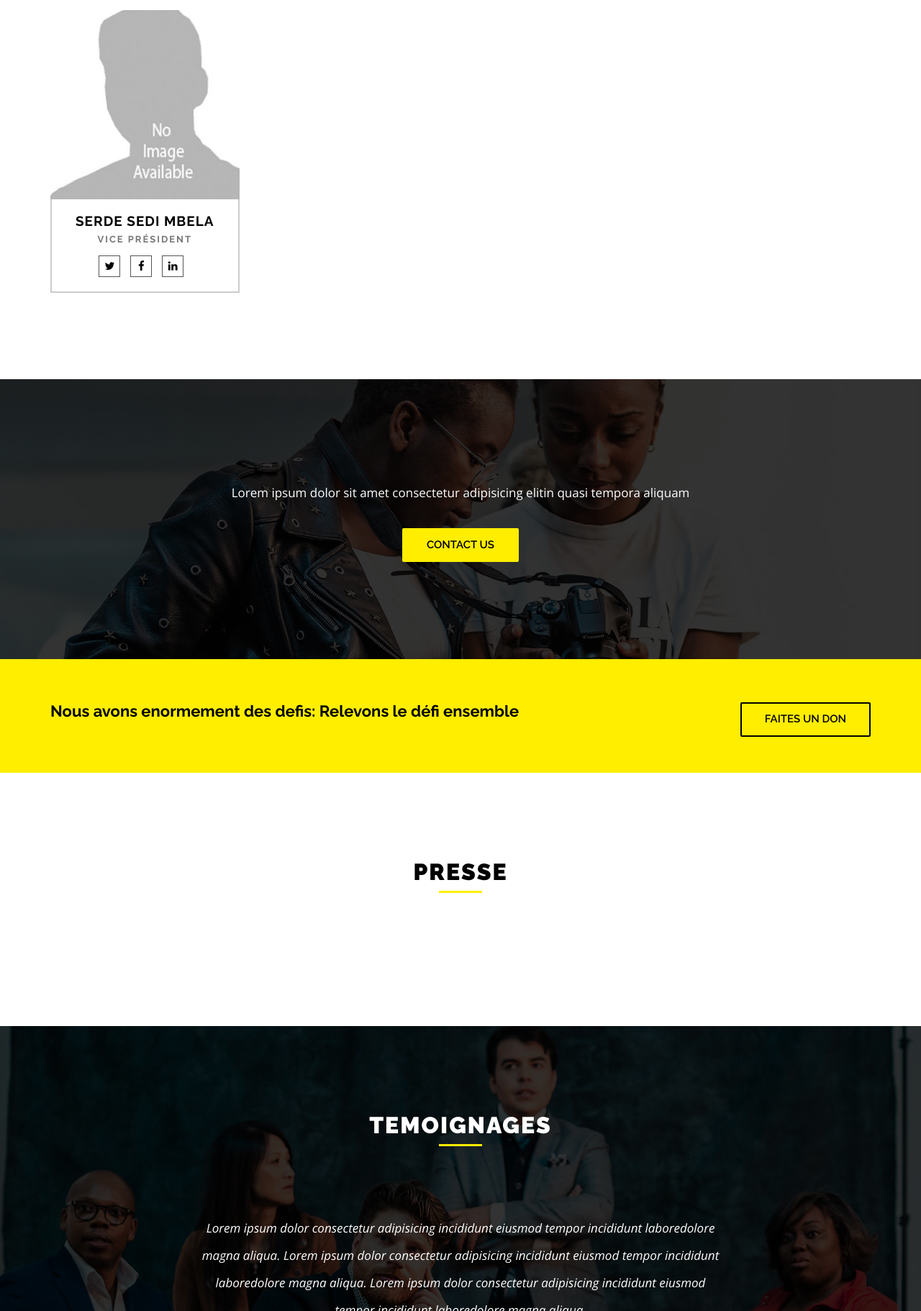
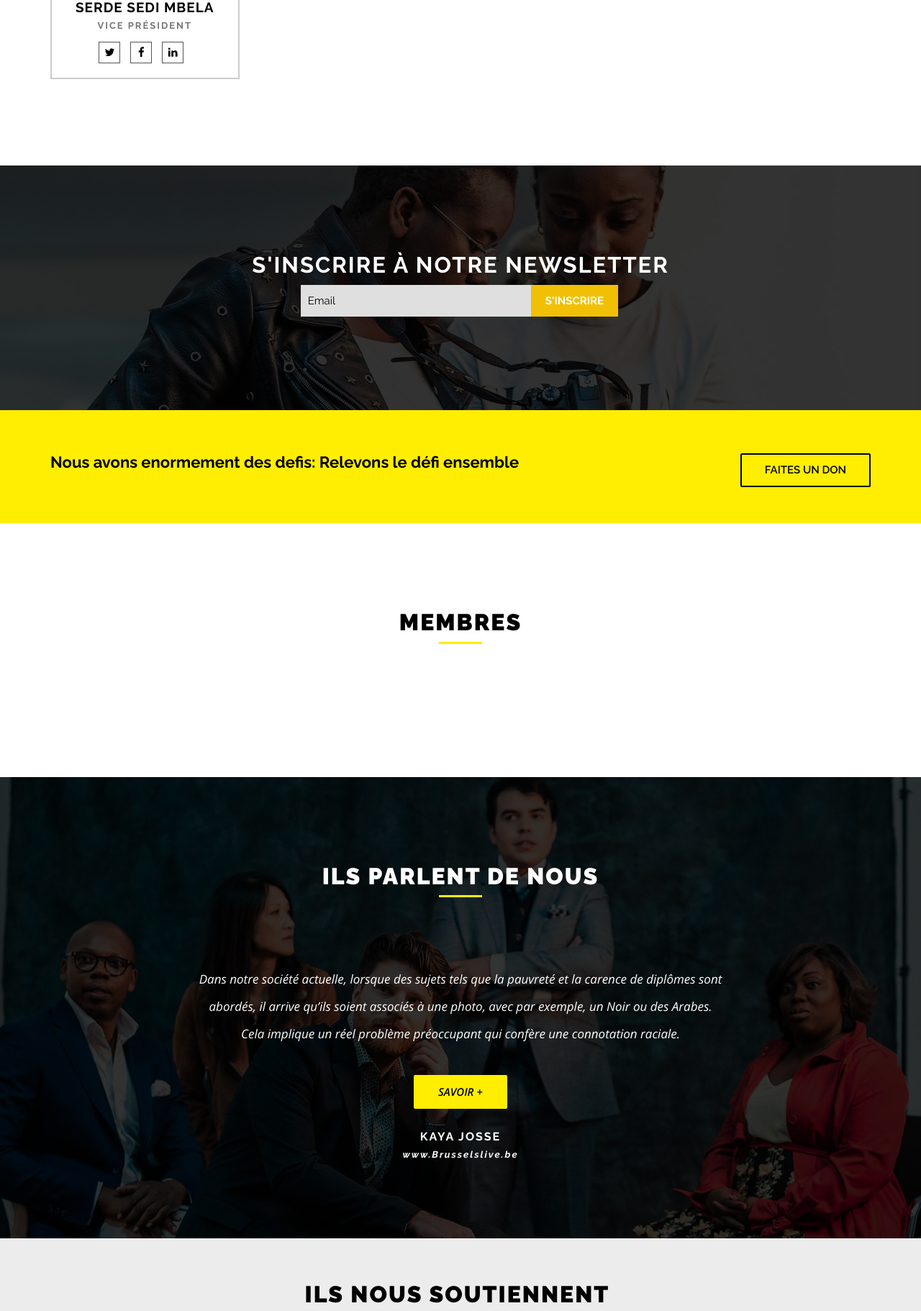
Before and after one commit to sallartiste/story, a PHP site: page / in a window 1280 px wide. Shown: the part 4678-6500 px from the top of the page at 72% size. Run offline with PHP 8.4, Linux system fonts and the light colour scheme; some libraries are stand-ins or nearby versions.

Commit message:
le commit du midi

```diff
--- a/css/style.css
+++ b/css/style.css
@@ -587,22 +587,31 @@
 }
 .about-intro {
 	margin-bottom:30px;
-	padding-left:60px;
+	padding-left:20px;
 }
 .about-intro h3 {
 	font-size: 26px;
 }
 .about-intro p {
-	margin: 30px 0;
+	margin:  0 0 20px 0;
 }
 .about-intro .btn {
 }
+
+.about-intro span{
+	font-size: 1em;
+	font-weight: bolder;
+}
+
+.about-section h3{
+	padding-bottom: 20px;
+}
 /*--------------------------------------------*/
 /*   Video Section
 /*--------------------------------------------*/
 
 .video-section {
-	padding:140px 0px;
+	padding:80px 0px;
 	background: url(../images/video-bg.jpg);
 	position: relative;
 	-webkit-background-size: cover;
@@ -637,6 +646,7 @@
 
 .tab-section {
 	background:#FAFAFA;
+	padding-top: 0;
 }
 .content-tab-1 .nav {
 	text-align: center;
@@ -1111,6 +1121,41 @@
 	text-align:center;
 	padding: 120px 0px 130px;
 }
+
+.subscribe input[type="email"] {
+    outline: none;
+    padding: 10px;
+    border: none;
+    background: #DFDFDF;
+    font-size: 1em;
+    color: #010103;
+    width: 72%;
+	 float:left;
+}
+.subscribe input[type="submit"]{
+	  outline: none;
+    padding: 10px 20px;
+    border: none;
+    background:#f1c004;
+    font-size: 1em;
+    color: #fff;
+    float:left;
+	  cursor:pointer;
+		font-weight: bold;
+}
+.subscribe input[type="submit"]:hover{
+	background:#282846;
+	transition: 0.5s all;
+    -webkit-transition: 0.5s all;
+    -o-transition: 0.5s all;
+    -moz-transition: 0.5s all;
+    -ms-transition: 0.5s all;
+}
+.contact-form-1 {
+    margin: 0 auto;
+    width: 38%;
+}
+
 .cta-inner h2 {
 	color: #FFF;
 	font-size: 31px;
@@ -1119,14 +1164,7 @@
 	line-height: 36px;
 	letter-spacing: 2px;
 }
-.cta-inner p {
-	color: #FFF;
-	font-size: 17px;
-	margin: 24px 0px 30px;
-}
-.cta-inner .btn {
-	margin:5px;
-}
+
 /*--------------------------------------------*/
 /*   Team Members Section
 /*--------------------------------------------*/
@@ -1187,6 +1225,7 @@
 
 #why-choose {
 	background:#FBFBFB;
+	padding-bottom: 30px;
 }
 .tabs-main {
 	padding-right: 15px;
--- a/index.html
+++ b/index.html
@@ -65,8 +65,8 @@
                                 <li> <a href="#about">Notre DiverStory</a> </li>
                                 <li> <a href="#why-choose">Campagne</a> </li>
                                 <li> <a href="#team">Equipe</a> </li>
+                                <li> <a href="#">Membres</a> </li>
                                 <li> <a href="#testimonials">Presse</a></li>
-                                <li> <a href="#">Membres</a> </li>
                                 <li> <a href="#contact">Contact</a> </li>
                             </ul>
                         </div><!-- end main-menu -->
@@ -127,28 +127,30 @@
         <section id="about" class="section about-section">
             <div class="container">
                 <div class="row">
-
                     <div class="section-heading text-center">
                         <h2>Success DiversStory</h2>
                     </div>
+                    <div class="text-center">
+                      <h3>#DeLaReussiteParmiVous</h3>
+                    </div>
 
-                    <div class="col-md-3">
+                    <div class="col-md-5">
                         <div class="about-img">
                             <img src="images/about-img.jpg" alt="" />
                         </div>
                     </div> <!--/.col-md-6-->
 
-                    <div class="col-md-9">
+                    <div class="col-md-7">
                         <div class="about-intro">
-                            <h3>#DeLaReussiteParmiVous</h3>
                             <p>
                                 <span>5</span> personnes engagées et inspirantes ont décidé de mobiliser leur savoir-faire
                                 et leur expertise afin de concrétiser leurs valeurs et leur engagement sociétal.<br>
-                                Elles ont ainsi fondé une ASBL <strong>« Success DiverStory »</strong>, officielle depuis mars 2018. <br>
-                                Ils aspirent à « être Ensemble », et au changement qu'ils voudraient voir dans ce monde.<br>
-                                Mot de la Présidente: <i>"C’est un beau projet, mais avant d’être une aventure associative, c’est avant tout une histoire humaine.
-                                    C’est un luxe agréable et une belle motivation que de pouvoir collaborer avec des personnes compétentes ayant un bel état d’esprit.
-                                    Nous avons décidé de rééquilibrer la donne en mettant notre talent au service d’un monde plus juste." </i><br>
+                                Elles ont ainsi fondé une ASBL <strong>« Success DiverStory »</strong>, officielle depuis mars 2018.
+                                Ils aspirent à « être Ensemble », et au changement qu'ils voudraient voir dans ce monde.
+                                Mot de la Présidente: <i>"C’est un beau projet, mais avant d’être une aventure associative,
+                                c’est avant tout une histoire humaine.
+                                C’est un luxe agréable et une belle motivation que de pouvoir collaborer avec des personnes compétentes ayant un bel état d’esprit.
+                                Nous avons décidé de rééquilibrer la donne en mettant notre talent au service d’un monde plus juste." </i><br><br>
                                 Chouna Lomponda, Présidente, dans une interview accordée à <strong>#MissMarketing</strong>
                                 En septembre 2018, l'ASBL <strong>Success DiverStory</strong> inaugurera sa première grande action.
                                 Il s'agit d'une campagne de sensibilisation qui vise à lutter contre les stéréotypes et les préjugés,
@@ -192,7 +194,7 @@
                         <h2 class="title">De la reussite parmis nous.</h2>
                     </div>
 
-                    <div class="parmis">
+                    <div class="parmis col-md-7">
                         <h4>L’ORIGINE DE LA CAMPAGNE</h4>
                         <p>
                             Elle fait suite à la publication d’un article de presse, paru fin 2017 qui traitait de la question de la carence des diplômes et de la pauvreté à Bruxelles.
@@ -208,7 +210,7 @@
                         </p>
                     </div>
 
-                    <div class="parmis_2">
+                    <div class="parmis_2 col-md-5">
                         <h4>L’OBJECTIF DE LA CAMPAGNE</h4>
                         <p>
                             Sensibiliser les médias aux images qu’ils véhiculent auprès du grand public.<br>
@@ -591,9 +593,17 @@
             <div class="container">
                 <div class="row">
                     <div class="cta-inner">
-                        <!--<h2>Vous êtes de la diaspora et vous voulez partager avec nous.</h2>-->
-                        <p>Lorem ipsum dolor sit amet consectetur adipisicing elitin quasi tempora aliquam </p>
-                        <a href="#" class="btn btn-primary">Contact us</a>
+                      <div class="subscribe wthree">
+                      <h2>S'inscrire à notre Newsletter</h2>
+                        <div class="contact-form-1">
+                          <form action="#" method="post">
+                            <input type="email" value="Email" name="Email"
+                             onfocus="this.value = '';" onblur="if (this.value == '') {this.value = 'Email';}" required="">
+                            <input type="submit" value="S'INSCRIRE">
+                            <div class="clear"></div>
+                          </form>
+                        </div>
+                      </div>
                     </div>
                 </div>
             </div>
@@ -625,7 +635,7 @@
 
                     <div class="col-md-8 col-sm-12 col-md-offset-2 col-sm-offset-0 text-center">
                         <div class="section-heading">
-                            <h2>Presse</h2>
+                            <h2>Membres</h2>
                         </div>
                     </div>
                 </div>
@@ -640,18 +650,34 @@
             <div class="container">
                 <div class="col-md-8 col-md-offset-2">
 
-                    <div class="section-heading white text-center">  <h2>Temoignages</h2>  </div>
+                    <div class="section-heading white text-center">
+                      <h2>Ils parlent de nous</h2>
+                    </div>
 
                     <div class="testimonial-carousel owl-carousel owl-theme">
 
                         <div class="testimonial-item">
-                            <p>Lorem ipsum dolor consectetur adipisicing incididunt eiusmod tempor incididunt laboredolore magna aliqua. Lorem ipsum dolor consectetur adipisicing incididunt eiusmod tempor incididunt laboredolore magna aliqua. Lorem ipsum dolor consectetur adipisicing incididunt eiusmod tempor incididunt laboredolore magna aliqua.</p>
-                            <h5>Joe DO <small>RTBF</small></h5>
+                            <p>
+                                Dans notre société actuelle, lorsque des sujets tels que la pauvreté et la carence de diplômes sont abordés,
+                                il arrive qu’ils soient associés à une photo, avec par exemple, un Noir ou des Arabes.
+                                Cela implique un réel problème préoccupant qui confère une connotation raciale.<br><br>
+                                <a href="https://www.brusselslife.be/fr/article/delarussiteparmivous-des-nouveaux-rles-modles-dans-la-socit" target="_blank" class="btn btn-primary">
+                                  Savoir +
+                                </a>
+                             </p>
+                            <h5>Kaya Josse<small>www.Brusselslive.be</small></h5>
                         </div> <!--/.testimonial-item-->
 
                         <div class="testimonial-item">
-                            <p>Lorem ipsum dolor consectetur adipisicing incididunt eiusmod tempor incididunt laboredolore magna aliqua. Lorem ipsum dolor consectetur adipisicing incididunt eiusmod tempor incididunt laboredolore magna aliqua. Lorem ipsum dolor consectetur adipisicing incididunt eiusmod tempor incididunt laboredolore magna aliqua.</p>
-                            <h5>Jane Done <small>Le soir</small></h5>
+                            <p>
+                              L'opération, initiée et coordonnée par la Belgo-Congolaise Chouna Lomponda, sera lancée
+                              le 13 septembre avec pour objectif de présenter
+                              dix-huit rôles-modèles issus des minorités dites visibles et lutter contre les stéréotypes.<br><br>
+                              <a href="http://www.adiac-congo.com/content/bruxelles-la-campagne-delareussiteparmivous-veut-briser-les-cliches-83708" target="_blank" class="btn btn-primary">
+                                Savoir +
+                              </a>
+                             </p>
+                            <h5>Patrick Ndungidi <small>www.adiac-congo.com</small></h5>
                         </div> <!--/.testimonial-item-->
 
                         <div class="testimonial-item">
@@ -670,7 +696,7 @@
         <section id="clients">
             <div class="container">
                 <div class="row">
-                    <div class="section-heading white text-center">  <h2>Nos partenaires</h2>  </div>
+                    <div class="section-heading white text-center">  <h2>Ils nous soutiennent </h2>  </div>
                     <div class="clients-carousel owl-carousel owl-theme">
 
                         <!-- Clients Logo Item-->
```
